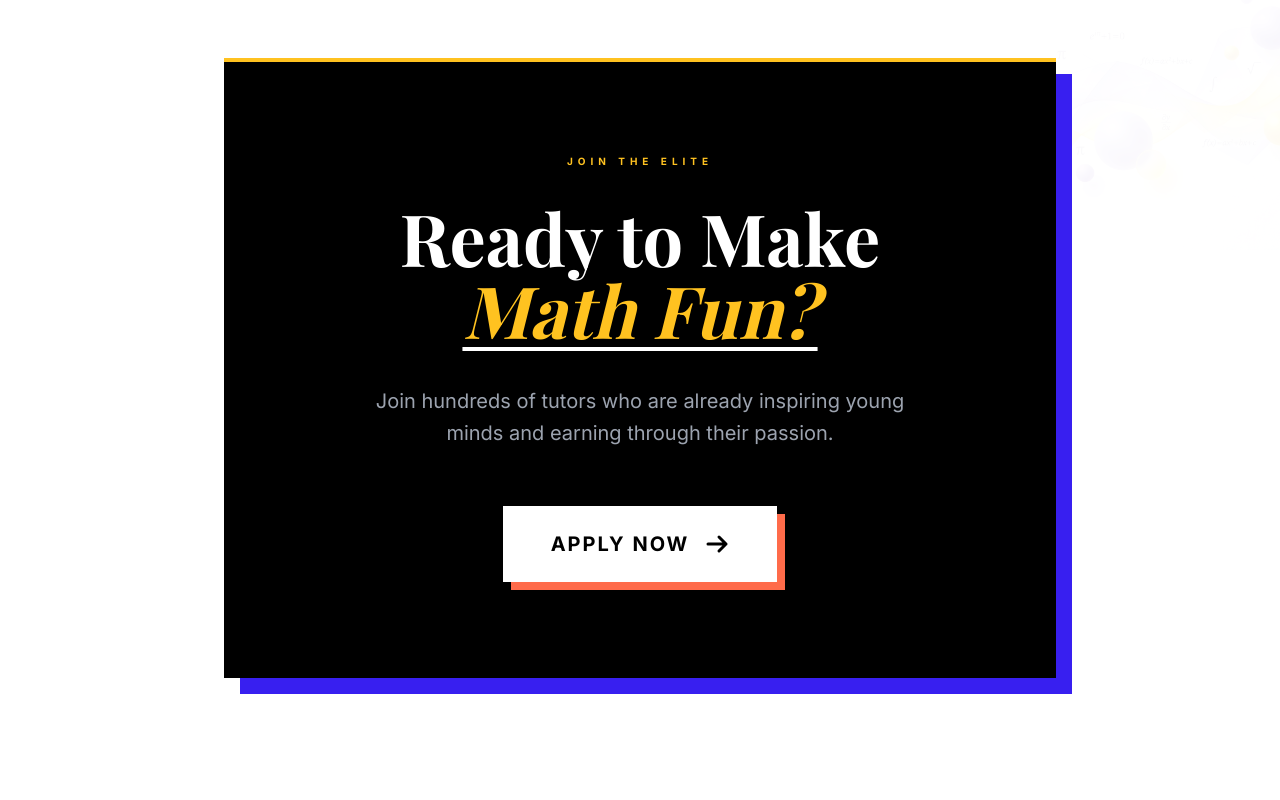
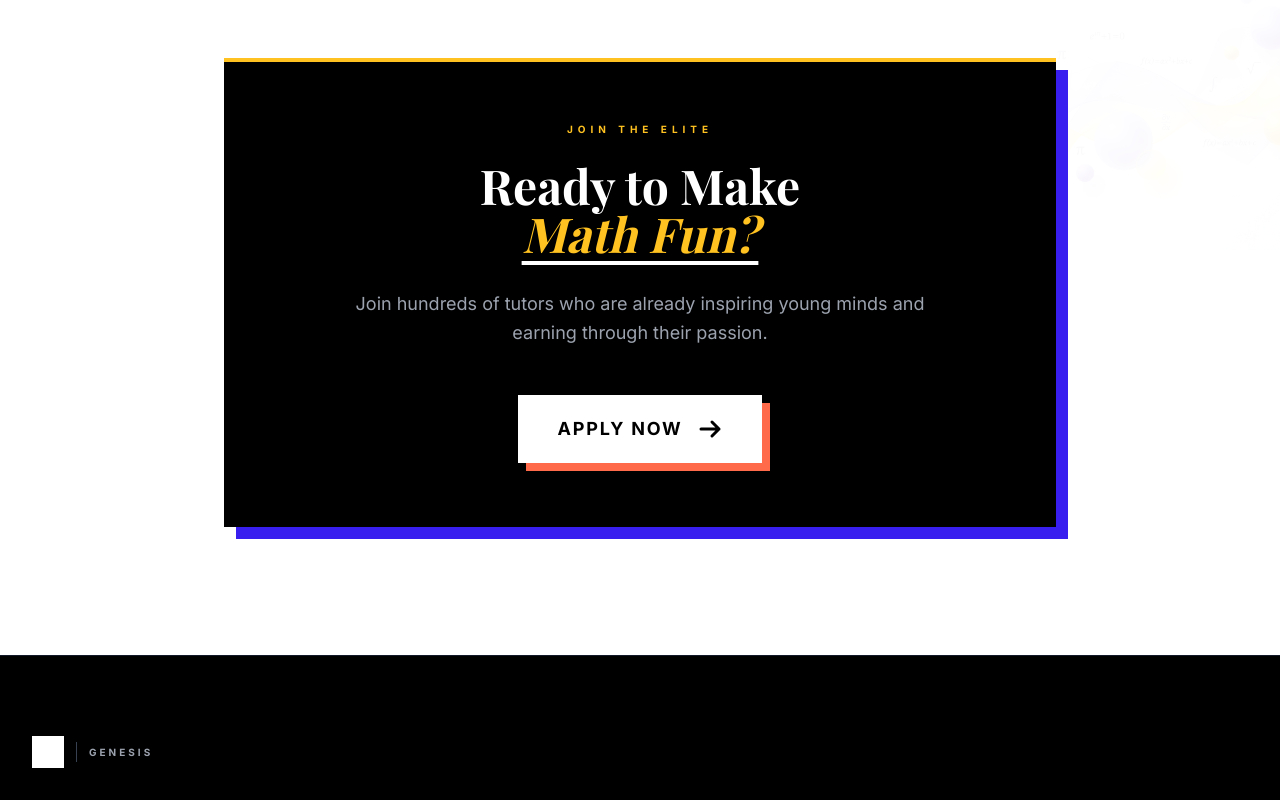
Before and after one commit to DeepanshuK007/cuemath-genesis, a React (Vite) app in the folder frontend/: page / in a window 1280 px wide. Shown: the part 2640-3440 px from the top of the page. Built offline with nearby package versions, Linux system fonts and the light colour scheme; no server answers.

Commit message:
Standardize GENESIS branding uppercase and reduce CTA card size

```diff
--- a/frontend/src/components/InterviewRoom.jsx
+++ b/frontend/src/components/InterviewRoom.jsx
@@ -201,7 +201,7 @@ export default function InterviewRoom() {
           <div className="flex items-center gap-3">
             <img src="/cuemath-logo-v2.png" alt="Cuemath" className="h-6 w-auto" />
             <div className="h-4 w-[1px] bg-gray-300"></div>
-            <span className="text-[10px] font-black tracking-widest text-black uppercase">Genesis</span>
+            <span className="text-[10px] font-black tracking-[0.3em] text-black uppercase">GENESIS</span>
           </div>
 
           {/* Centered User Badge */}
--- a/frontend/src/components/LandingPage.jsx
+++ b/frontend/src/components/LandingPage.jsx
@@ -255,21 +255,21 @@ export default function LandingPage() {
           </div>
 
           <div className="max-w-4xl mx-auto px-8 relative z-10">
-            <div className="bg-black text-white p-16 md:p-24 text-center shadow-[16px_16px_0px_0px_rgba(56,31,240,1)] relative overflow-hidden group">
+            <div className="bg-black text-white p-12 md:p-16 text-center shadow-[12px_12px_0px_0px_rgba(56,31,240,1)] relative overflow-hidden group">
               {/* Internal Accent */}
               <div className="absolute top-0 left-0 w-full h-1 bg-primary"></div>
 
-              <span className="text-[10px] font-black text-primary uppercase tracking-[0.5em] block mb-8">Join the Elite</span>
-              <h2 className="text-5xl md:text-7xl font-serif font-bold mb-10 leading-tight">
+              <span className="text-[10px] font-black text-primary uppercase tracking-[0.5em] block mb-6">Join the Elite</span>
+              <h2 className="text-4xl md:text-5xl font-serif font-bold mb-8 leading-tight">
                 Ready to Make <br />
                 <span className="text-primary italic underline decoration-white decoration-4 underline-offset-8">Math Fun?</span>
               </h2>
-              <p className="text-gray-400 font-sans text-xl mb-14 max-w-xl mx-auto leading-relaxed">
+              <p className="text-gray-400 font-sans text-lg mb-12 max-w-xl mx-auto leading-relaxed">
                 Join hundreds of tutors who are already inspiring young minds and earning through their passion.
               </p>
               <Link
                 to="/signup"
-                className="inline-flex items-center gap-4 bg-white text-black px-12 py-6 font-black uppercase tracking-widest text-xl shadow-[8px_8px_0px_0px_rgba(255,107,74,1)] hover:translate-x-1 hover:translate-y-1 hover:shadow-none transition-all active:scale-95"
+                className="inline-flex items-center gap-4 bg-white text-black px-10 py-5 font-black uppercase tracking-widest text-lg shadow-[8px_8px_0px_0px_rgba(255,107,74,1)] hover:translate-x-1 hover:translate-y-1 hover:shadow-none transition-all active:scale-95"
               >
                 Apply Now
                 <svg className="w-6 h-6" fill="none" stroke="currentColor" viewBox="0 0 24 24">
@@ -288,7 +288,7 @@ export default function LandingPage() {
             <div className="flex items-center gap-3 mb-8">
                <img src="/cuemath-logo-v2.png" alt="Cuemath" className="h-8 w-auto brightness-0 invert" />
                <div className="h-5 w-[1px] bg-gray-700"></div>
-               <span className="text-xs font-black tracking-[0.4em] uppercase text-gray-400">GENESIS</span>
+               <span className="text-[10px] font-black tracking-[0.3em] uppercase text-gray-400">GENESIS</span>
             </div>
             <p className="text-gray-500 font-sans max-w-md leading-relaxed mb-8">
               Empowering the world's best educators through high-fidelity AI simulations. We believe teaching is an art form.
--- a/frontend/src/components/SignIn.jsx
+++ b/frontend/src/components/SignIn.jsx
@@ -73,7 +73,7 @@ export default function SignIn() {
             <Link to="/" className="flex items-center gap-3 group">
               <img src="/cuemath-logo-v2.png" alt="Cuemath" className="h-6 w-auto transition-transform group-hover:scale-105" />
               <div className="h-4 w-[1px] bg-gray-300"></div>
-              <span className="text-[10px] font-black tracking-[0.3em] text-black uppercase">Genesis</span>
+              <span className="text-[10px] font-black tracking-[0.3em] text-black uppercase">GENESIS</span>
             </Link>
           </div>
           <Link to="/signup" className="text-black border border-black px-6 py-2 hover:bg-black hover:text-white transition-all text-[10px] font-black uppercase tracking-widest h-10 flex items-center">
--- a/frontend/src/components/SignupForm.jsx
+++ b/frontend/src/components/SignupForm.jsx
@@ -50,7 +50,7 @@ export default function SignupForm() {
             <Link to="/" className="flex items-center gap-3 group">
               <img src="/cuemath-logo-v2.png" alt="Cuemath" className="h-6 w-auto transition-transform group-hover:scale-105" />
               <div className="h-4 w-[1px] bg-gray-300"></div>
-              <span className="text-[10px] font-black tracking-[0.3em] text-black uppercase">Genesis</span>
+              <span className="text-[10px] font-black tracking-[0.3em] text-black uppercase">GENESIS</span>
             </Link>
           </div>
           <Link to="/signin" className="text-black border border-black px-6 py-2 hover:bg-black hover:text-white transition-all text-[10px] font-black uppercase tracking-widest h-10 flex items-center">
```
